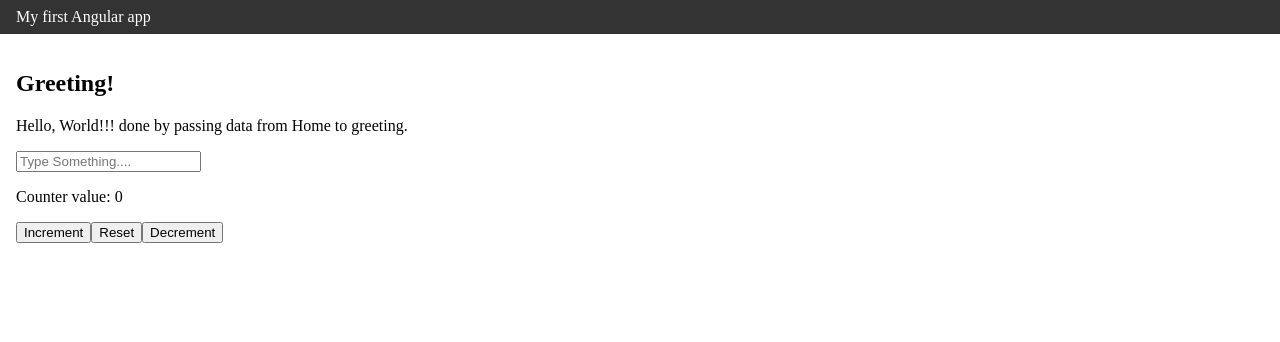
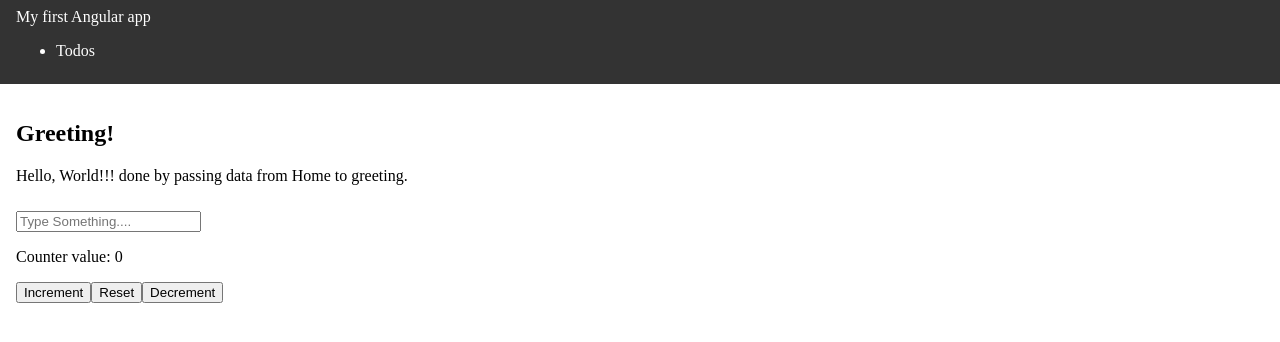
Before and after one commit to Shubhra7/Angular_All, an Angular app: page / in a window 1280 px wide. Shown: the top 342 px of the page. Built offline with nearby package versions, Linux system fonts and the light colour scheme.

Commit message:
routing primary done

```diff
--- a/src/app/app.routes.ts
+++ b/src/app/app.routes.ts
@@ -1,3 +1,15 @@
 import { Routes } from '@angular/router';
 
-export const routes: Routes = [];
+export const routes: Routes = [{
+    path: '',
+    pathMatch: 'full',
+    loadComponent: ()=> {
+        return import ('./home/home').then((m)=>m.Home)
+    },
+},{
+    path: 'todos',
+    loadComponent: ()=>{
+        return import('./todos/todos').then((m)=> m.Todos)
+    }
+
+}];
--- a/src/app/app.ts
+++ b/src/app/app.ts
@@ -1,17 +1,18 @@
 import { Component, signal } from '@angular/core';
 import { RouterOutlet } from '@angular/router';
-import { Home } from './home/home';
+// import { Home } from './home/home';
 import { Header } from './components/header/header';
 
 @Component({
   selector: 'app-root',
-  imports: [RouterOutlet, Home, Header],
+  // imports: [RouterOutlet, Home, Header],
+  imports: [RouterOutlet,Header],
   template: `
     <app-header></app-header>
     <main>
-      <app-home/>
+      <!-- <app-home/> -->
+       <router-outlet />
     </main>
-    <router-outlet />
   `,
   styles: [
     `
--- a/src/app/components/header/header.html
+++ b/src/app/components/header/header.html
@@ -1,3 +1,8 @@
 <header>
-    <nav>{{title()}}</nav>
+    <nav>
+        <span routerLink="/">{{title()}}</span>
+        <ul>
+            <li routerLink="/todos">Todos</li>
+        </ul>
+    </nav>
 </header>
--- a/src/app/components/header/header.ts
+++ b/src/app/components/header/header.ts
@@ -1,8 +1,9 @@
 import { Component, signal } from '@angular/core';
+import { RouterLink } from '@angular/router';
 
 @Component({
   selector: 'app-header',
-  imports: [],
+  imports: [RouterLink ],
   templateUrl: './header.html',
   styleUrl: './header.scss'
 })
--- a/src/app/home/home.scss
+++ b/src/app/home/home.scss
@@ -0,0 +1,3 @@
+input {
+    margin-top: 10px;
+}
--- /dev/null
+++ b/src/app/todos/todos.html
@@ -0,0 +1 @@
+<p>todos works!</p>
--- /dev/null
+++ b/src/app/todos/todos.ts
@@ -0,0 +1,11 @@
+import { Component } from '@angular/core';
+
+@Component({
+  selector: 'app-todos',
+  imports: [],
+  templateUrl: './todos.html',
+  styleUrl: './todos.scss'
+})
+export class Todos {
+
+}
```
Also changed, not shown: src/app/todos/todos.scss (added), 1 other file (tests, documents, lock files or other folders).
